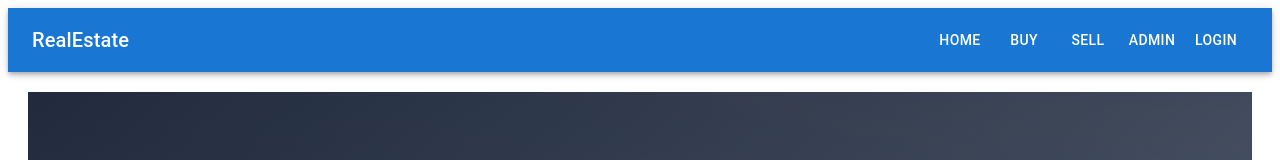
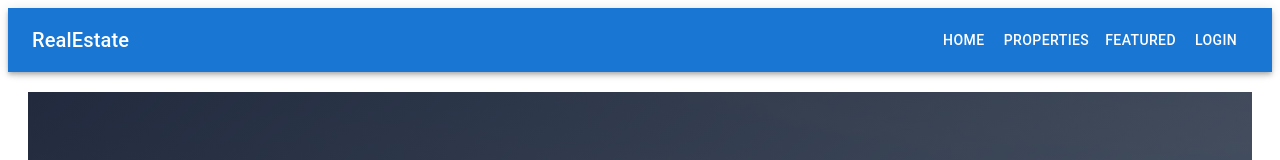
Before and after one commit to IPSHITASETT/real-estate-app, a React (Create React App) app: page / in a window 1280 px wide. Shown: the top 160 px of the page. Built offline with nearby package versions, Linux system fonts and the light colour scheme.

Commit message:
As a guest navbar will show only home, properties, featured and login

```diff
--- a/src/components/layout/Navbar.jsx
+++ b/src/components/layout/Navbar.jsx
@@ -31,12 +31,20 @@ const Navbar = () => {
     navigate("/");
   };
 
-  const menuItems = [
+  const guestMenuItems = [
+    { label: 'Home', path: '/' },
+    { label: 'Properties', path: '/properties' },
+    { label: 'Featured', path: '/#featured' },
+  ];
+
+  const authMenuItems = [
     { label: 'Home', path: '/' },
     { label: 'Buy', path: '/' },
     { label: 'Sell', path: '/seller' },
     { label: 'Admin', path: '/admin' },
   ];
+
+  const menuItems = user ? [...authMenuItems] : guestMenuItems;
 
   const dashboardRoute = user
     ? user.role === 'seller'
@@ -46,7 +54,7 @@ const Navbar = () => {
       : { label: 'Dashboard', path: '/buyer' }
     : null;
 
-  if (dashboardRoute) {
+  if (dashboardRoute && user) {
     menuItems.push(dashboardRoute);
   }
 
--- a/src/pages/Auth/LoginPage.jsx
+++ b/src/pages/Auth/LoginPage.jsx
@@ -1,4 +1,4 @@
-import React from 'react';
+import React, { useEffect } from 'react';
 import { useLocation, useNavigate } from 'react-router-dom';
 import { useAuthContext } from '../../context/AuthContext';
 
@@ -17,6 +17,10 @@ const LoginPage = () => {
   const navigate = useNavigate();
   const location = useLocation();
   const from = location.state?.from?.pathname || '/';
+
+  useEffect(() => {
+    window.scrollTo(0, 0);
+  }, []);
 
   const handleLogin = (role) => {
     login(role);
--- a/src/pages/Home/HomePage.jsx
+++ b/src/pages/Home/HomePage.jsx
@@ -1,4 +1,5 @@
-import React, { useState } from 'react';
+import React, { useEffect, useState } from 'react';
+import { useLocation } from 'react-router-dom';
 import HeroSection from '../../components/property/HeroSection';
 import PropertyList from '../../components/property/PropertyList';
 import PremiumPropertyCard from '../../components/property/PremiumPropertyCard';
@@ -10,6 +11,7 @@ import './HomePage.css';
 
 const HomePage = () => {
   const [viewMode, setViewMode] = useState('list'); // 'list' or 'map'
+  const location = useLocation();
   const { filters } = usePropertyContext();
   const showFilteredHome = Boolean(
     filters.city ||
@@ -20,12 +22,21 @@ const HomePage = () => {
     filters.isPremium
   );
 
+  useEffect(() => {
+    if (location.hash === '#featured') {
+      const element = document.getElementById('featured');
+      if (element) {
+        element.scrollIntoView({ behavior: 'smooth', block: 'start' });
+      }
+    }
+  }, [location.hash]);
+
   return (
     <>
       <HeroSection />
 
       {/* Property Listings Section */}
-      <section className="properties-section">
+      <section id="featured" className="properties-section">
         <div className="section-header">
           <h2>Featured Properties</h2>
           <p>Explore our handpicked properties for you</p>
```
